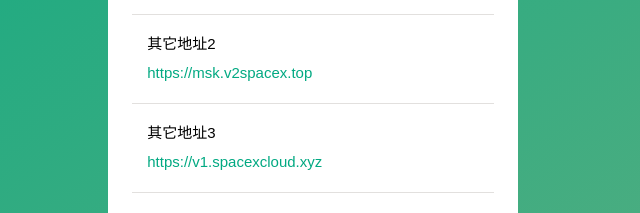
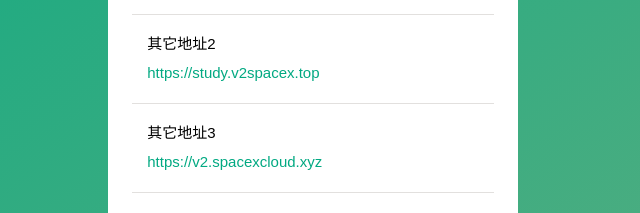
Before and after one commit to v2spacex/v2spacex.github.io, a plain HTML site: page index.html in a window 1280 px wide. Shown: the part 381-594 px from the top of the page, 327-967 px from the left. Drawn offline with Linux system fonts and the light colour scheme.

Commit message:
Update index.html

```diff
--- a/index.html
+++ b/index.html
@@ -33,12 +33,12 @@
 								</span></span></li>
 								<li>
 									其它地址2
-									<a href="https://study.v2spacex.top" target="_blank"><i>https://msk.v2spacex.top</i></a>
+									<a href="https://study.v2spacex.top" target="_blank"><i>https://study.v2spacex.top</i></a>
 								</span></span></li>
 
 								<li>
 									其它地址3
-									<a href="https://v2.spacexcloud.xyz" target="_blank"><i>https://v1.spacexcloud.xyz</i></a>
+									<a href="https://v2.spacexcloud.xyz" target="_blank"><i>https://v2.spacexcloud.xyz</i></a>
 
 								</span></span></li>
 
```
